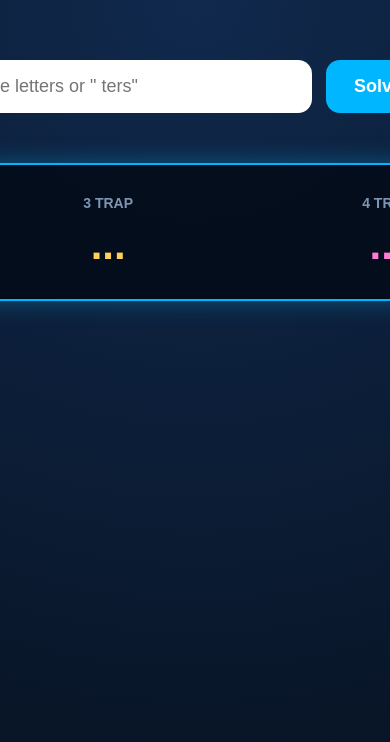
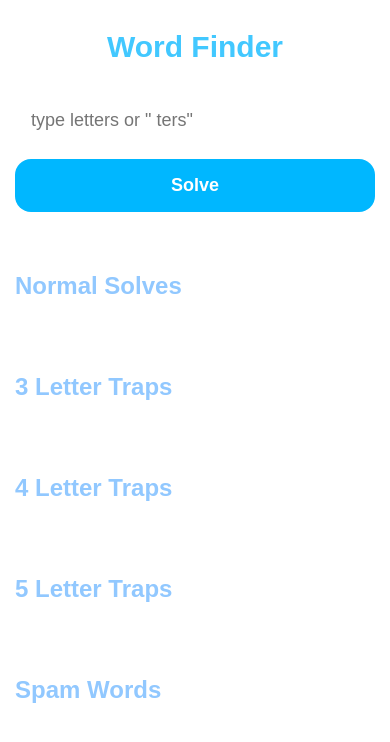
Before and after one commit to Hritabrataghosh/word-trap, a React (Vite) app: page / in a window 390 px wide. Shown: the top 742 px of the page. Built offline with nearby package versions, Linux system fonts and the light colour scheme.

Commit message:
Restore advanced responsive word finder UI

```diff
--- a/src/App.jsx
+++ b/src/App.jsx
@@ -1,12 +1,21 @@
 import { useState } from "react"
+import SearchBar from "./components/SearchBar"
+import WordList from "./components/WordList"
+import TrapSection from "./components/TrapSection"
+import SpamSection from "./components/SpamSection"
+
+import "./styles/main.css"
 
 export default function App(){
 
   const [letters,setLetters] = useState("")
-  const [best,setBest] = useState("waiting")
-  const [trap3,setTrap3] = useState("...")
-  const [trap4,setTrap4] = useState("...")
-  const [spam,setSpam] = useState("...")
+
+  const [normalWords,setNormalWords] = useState([])
+  const [trap3,setTrap3] = useState([])
+  const [trap4,setTrap4] = useState([])
+  const [trap5,setTrap5] = useState([])
+
+  const [spamWords,setSpamWords] = useState([])
 
   function solve(){
 
@@ -14,10 +23,44 @@
 
     const txt = letters.toLowerCase()
 
-    setBest(txt + "ing")
-    setTrap3(txt + "ly")
-    setTrap4(txt + "tion")
-    setSpam(txt + "ines")
+    const normal = [
+      txt + "ing",
+      txt + "er",
+      txt + "ed",
+      txt + "ation",
+      txt + "ment"
+    ]
+
+    const t3 = [
+      txt + "ly",
+      txt + "ry",
+      txt + "ty"
+    ]
+
+    const t4 = [
+      txt + "tion",
+      txt + "sion",
+      txt + "ness"
+    ]
+
+    const t5 = [
+      txt + "ingly",
+      txt + "ation",
+      txt + "ments"
+    ]
+
+    const spam = [
+      txt + "s",
+      txt + "es",
+      txt + "ers",
+      txt + "ines"
+    ]
+
+    setNormalWords(normal)
+    setTrap3(t3)
+    setTrap4(t4)
+    setTrap5(t5)
+    setSpamWords(spam)
 
   }
 
@@ -25,44 +68,39 @@
 
     <div className="app">
 
-      <div className="top">
-
-        <input
-          type="text"
-          placeholder='type letters or " ters"'
-          value={letters}
-          onChange={(e)=>setLetters(e.target.value)}
-        />
-
-        <button onClick={solve}>
-          Solve
-        </button>
-
+      <div className="title">
+        Word Finder
       </div>
 
-      <div className="hud">
+      <SearchBar
+        letters={letters}
+        setLetters={setLetters}
+        solve={solve}
+      />
 
-        <div className="box">
-          <div className="label">BEST</div>
-          <div className="value best">{best}</div>
-        </div>
+      <WordList
+        title="Normal Solves"
+        words={normalWords}
+      />
 
-        <div className="box">
-          <div className="label">3 TRAP</div>
-          <div className="value trap3">{trap3}</div>
-        </div>
+      <TrapSection
+        title="3 Letter Traps"
+        words={trap3}
+      />
 
-        <div className="box">
-          <div className="label">4 TRAP</div>
-          <div className="value trap4">{trap4}</div>
-        </div>
+      <TrapSection
+        title="4 Letter Traps"
+        words={trap4}
+      />
 
-        <div className="box">
-          <div className="label">SPAM</div>
-          <div className="value spam">{spam}</div>
-        </div>
+      <TrapSection
+        title="5 Letter Traps"
+        words={trap5}
+      />
 
-      </div>
+      <SpamSection
+        words={spamWords}
+      />
 
     </div>
 
--- a/src/components/SearchBar.jsx
+++ b/src/components/SearchBar.jsx
@@ -1,31 +1,27 @@
-import { useState } from "react"
+export default function SearchBar({
 
-export default function SearchBar({ onSearch }) {
+  letters,
+  setLetters,
+  solve
 
-  const [value,setValue] = useState("")
-
-  function handleChange(e){
-    const v = e.target.value
-    setValue(v)
-    onSearch(v)
-  }
-
-  function handleFocus(){
-    if(value !== ""){
-      setValue("")
-      onSearch("")
-    }
-  }
+}){
 
   return(
 
-    <input
-      className="search"
-      value={value}
-      onChange={handleChange}
-      onFocus={handleFocus}
-      placeholder="type letters..."
-    />
+    <div className="searchBar">
+
+      <input
+        type="text"
+        placeholder='type letters or " ters"'
+        value={letters}
+        onChange={(e)=>setLetters(e.target.value)}
+      />
+
+      <button onClick={solve}>
+        Solve
+      </button>
+
+    </div>
 
   )
 
--- a/src/components/SpamSection.jsx
+++ b/src/components/SpamSection.jsx
@@ -1,41 +1,21 @@
-export default function SpamSection({spam=[]}){
+export default function SpamSection({
 
-if(spam.length===0){
-return null
-}
+  words
+
+}){
 
   return(
 
     <div className="section">
 
-<div className="section-header">
+      <h2>Spam Words</h2>
 
-<span>Spammable Chains</span>
+      <div className="wordGrid">
 
-<span className="count">
-{spam.length}
-</span>
+        {words.map((w,i)=>(
 
-</div>
-
-<div className="trap-grid">
-
-{spam.map((s,i)=>(
-
-<div key={i} className="trap-card">
-
-<span className="trap-label">
-{s.word}
-</span>
-
-<span className="arrow">
-→
-</span>
-
-<span className="trap-end">
-{s.ending}
-</span>
-
+          <div key={i} className="wordCard spam">
+            {w}
           </div>
 
         ))}
--- a/src/components/TrapSection.jsx
+++ b/src/components/TrapSection.jsx
@@ -1,8 +1,7 @@
 export default function TrapSection({
 
   title,
-  traps=[],
-  compact=false
+  words
 
 }){
 
@@ -10,60 +9,14 @@
 
     <div className="section">
 
-      <div className="section-header">
+      <h2>{title}</h2>
 
-        <span>{title}</span>
+      <div className="wordGrid">
 
-        <span className="count">
-          {traps.length}
-        </span>
+        {words.map((w,i)=>(
 
-      </div>
-
-      <div className={
-        compact
-        ? "compact-grid"
-        : "trap-grid"
-      }>
-
-        {traps.map((t,i)=>(
-
-          <div
-            key={i}
-            className="mini-trap"
-          >
-
-            <div className="mini-play">
-
-              <span className="play-word">
-                {t.play}
-              </span>
-
-              <span className="arrow">
-                →
-              </span>
-
-              <span className="trap-end">
-                {t.ending}
-              </span>
-
-            </div>
-
-            <div className="mini-solves">
-
-              {t.solutions.map((w,j)=>(
-
-                <span
-                  key={j}
-                  className="word"
-                >
-                  {w}
-                </span>
-
-              ))}
-
-            </div>
-
+          <div key={i} className="wordCard trap">
+            {w}
           </div>
 
         ))}
--- a/src/components/WordList.jsx
+++ b/src/components/WordList.jsx
@@ -1,21 +1,30 @@
-export default function WordList({ words = [] }){
+export default function WordList({
 
-return(
+  title,
+  words
 
-<div className="list">
+}){
 
-{words
-.filter(w=>w.length >= 3)
-.map((w,i)=>(
+  return(
 
-<span key={i} className="word">
-{w}
-</span>
+    <div className="section">
 
-))}
+      <h2>{title}</h2>
 
-</div>
+      <div className="wordGrid">
 
-)
+        {words.map((w,i)=>(
+
+          <div key={i} className="wordCard normal">
+            {w}
+          </div>
+
+        ))}
+
+      </div>
+
+    </div>
+
+  )
 
 }
--- a/src/styles/main.css
+++ b/src/styles/main.css
@@ -5,16 +5,20 @@
   margin:0;
   padding:0;
 
-  width:100%;
-  height:100%;
-
-  background:#07111f;
+  min-height:100%;
 
   font-family:Arial, Helvetica, sans-serif;
+
+  background:
+  radial-gradient(circle at top,#13315c,#07111f);
+
+  color:white;
 
 }
 
 .app{
+
+  width:100%;
 
   min-height:100vh;
 
@@ -23,34 +27,47 @@
 
   align-items:center;
 
-  padding-top:60px;
+  padding:30px 15px;
 
-  background:
-  radial-gradient(circle at top,#10294d,#07111f);
-
-  color:white;
+  box-sizing:border-box;
 
 }
 
-.top{
+.title{
+
+  font-size:42px;
+
+  font-weight:900;
+
+  margin-bottom:30px;
+
+  color:#42c8ff;
+
+}
+
+.searchBar{
 
   display:flex;
 
-  gap:14px;
+  gap:12px;
 
-  margin-bottom:50px;
+  width:100%;
+
+  max-width:700px;
+
+  margin-bottom:40px;
 
 }
 
-input{
+.searchBar input{
 
-  width:320px;
+  flex:1;
 
   padding:16px;
 
   border:none;
 
-  border-radius:14px;
+  border-radius:16px;
 
   outline:none;
 
@@ -58,13 +75,13 @@
 
 }
 
-button{
+.searchBar button{
 
-  padding:16px 28px;
+  padding:16px 26px;
 
   border:none;
 
-  border-radius:14px;
+  border-radius:16px;
 
   background:#00b7ff;
 
@@ -78,68 +95,104 @@
 
 }
 
-.hud{
+.section{
 
-  width:1200px;
+  width:100%;
 
-  background:rgba(4,12,24,.9);
+  max-width:1200px;
 
-  border:2px solid #00b7ff;
-
-  border-radius:24px;
-
-  display:flex;
-
-  justify-content:space-around;
-
-  padding:30px 10px;
-
-  box-shadow:
-  0 0 25px rgba(0,183,255,.35);
+  margin-bottom:35px;
 
 }
 
-.box{
+.section h2{
 
-  display:flex;
-  flex-direction:column;
+  margin-bottom:18px;
 
-  align-items:center;
+  color:#91c8ff;
 
 }
 
-.label{
+.wordGrid{
 
-  font-size:14px;
+  display:grid;
 
-  color:#7f95b4;
+  grid-template-columns:
+  repeat(auto-fit,minmax(170px,1fr));
 
-  margin-bottom:10px;
-
-  font-weight:700;
+  gap:16px;
 
 }
 
-.value{
+.wordCard{
 
-  font-size:42px;
+  padding:20px;
+
+  border-radius:18px;
+
+  text-align:center;
+
+  font-size:24px;
 
   font-weight:900;
 
+  word-break:break-word;
+
+  box-shadow:
+  0 0 18px rgba(0,183,255,.15);
+
 }
 
-.best{
+.normal{
+
+  background:#081a2f;
+
+  border:2px solid #41c3ff;
+
   color:#41c3ff;
+
 }
 
-.trap3{
-  color:#ffd057;
-}
+.trap{
 
-.trap4{
+  background:#241227;
+
+  border:2px solid #ff7bd5;
+
   color:#ff7bd5;
+
 }
 
 .spam{
+
+  background:#10261d;
+
+  border:2px solid #76ffb0;
+
   color:#76ffb0;
+
 }
+
+@media(max-width:700px){
+
+  .title{
+
+    font-size:30px;
+
+  }
+
+  .searchBar{
+
+    flex-direction:column;
+
+  }
+
+  .wordCard{
+
+    font-size:18px;
+
+    padding:16px;
+
+  }
+
+}
```
Lines whose indentation alone changed are shown as unchanged.
